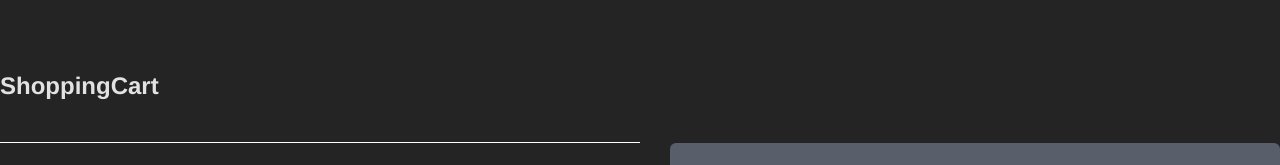
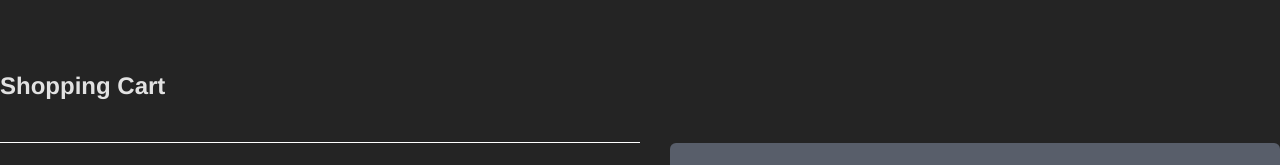
Before and after one commit to svonharris/food-order-app, a React (Vite) app: page / in a window 1280 px wide. Shown: the part 926-1091 px from the top of the page. Built offline with nearby package versions, Linux system fonts and the light colour scheme.

Commit message:
Added a space for clarity.

```diff
--- a/src/components/ShoppingCart/ShoppingCart.tsx
+++ b/src/components/ShoppingCart/ShoppingCart.tsx
@@ -5,7 +5,7 @@ const ShoppingCart = () => {
   return (
     <div>
       <h2 className="border-b border-b-white border-solid max-w-[50%] pb-10 font-bold text-2xl">
-        ShoppingCart
+        Shopping Cart
       </h2>
       <div className="grid grid-cols-2 gap-15">
         {/* Ordered Items List */}
```
